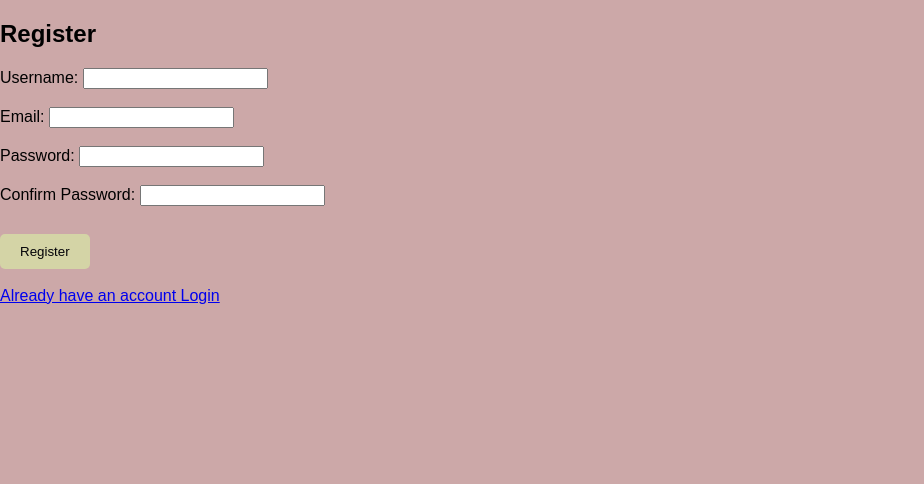
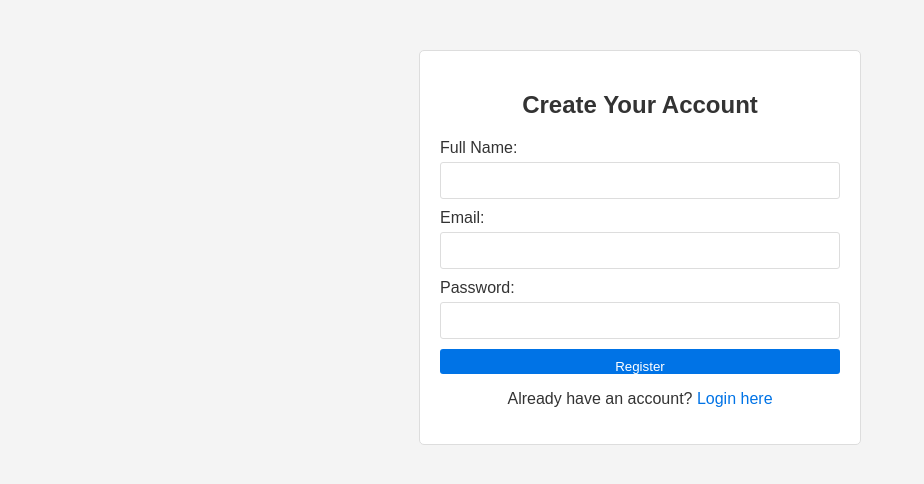
Before and after one commit to Briankosgei/alxalx-low_level_programming, a PHP site: page /register.html in a window 1280 px wide. Shown: the top 484 px of the page, without its empty margins (0-924 px from the left). Run offline with PHP 8.4, Linux system fonts and the light colour scheme.

Commit message:
Add files via upload

```diff
--- a/register.html
+++ b/register.html
@@ -2,30 +2,27 @@
 <html lang="en">
 <head>
     <meta charset="UTF-8">
+    <meta http-equiv="X-UA-Compatible" content="IE=edge">
     <meta name="viewport" content="width=device-width, initial-scale=1.0">
-    <title>Register</title>
-    <link rel="stylesheet" href="style.css">
+    <title>Register - Utumishi Schools Cultural Event</title>
+    <link rel="stylesheet" href="styles.css">
 </head>
-<body class="box">
-     <!-- Registration Form -->
-     <div class="hed">
-        <h2>Register</h2>
-        <form action="/register" method="post">
-            <label for="register-username" class="out">Username:</label>
-            <input type="text" id="register-username" name="username" required>
-            <br><br>
-            <label for="register-email" class="out">Email:</label>
-            <input type="email" id="register-email" name="email" required>
-            <br><br>
-            <label for="register-password" class="out">Password:</label>
-            <input type="password" id="register-password" name="password" required>
-            <br><br>
-            <label for="register-confirm-password" class="out">Confirm Password:</label>
-            <input type="password" id="register-confirm-password" name="confirm-password" required>
-            <br><br>
-            <button type="register" class="input">Register</button><br><br>
-            <a href="/login.html">Already have an account Login</a>
+<body>
+    <div class="form-container">
+        <h2>Create Your Account</h2>
+        <form action="index.html" method="POST">
+            <label for="name">Full Name:</label>
+            <input type="text" id="name" name="name" required>
+
+            <label for="email">Email:</label>
+            <input type="email" id="email" name="email" required>
+
+            <label for="password">Password:</label>
+            <input type="password" id="password" name="password" required>
+
+            <button type="submit">Register</button>
         </form>
+        <p>Already have an account? <a href="login.html">Login here</a></p>
     </div>
 </body>
 </html>
--- a/styles.css
+++ b/styles.css
@@ -1,75 +1,123 @@
 body {
-    font-family: 'Arial', sans-serif;
+    font-family: Arial, sans-serif;
+    margin: 0;
+    padding: 0;
     background-color: #f4f4f4;
+    color: #333;
+}
+
+header {
+    background-color: #0073e6;
+    padding: 20px;
+    text-align: center;
+    color: white;
+    font-style: italic;
+    border: 4px solid;
+    border-radius: 4px;
+}
+
+header nav ul {
+    list-style: none;
+    padding: 0;
+}
+
+header nav ul li {
+    display: inline;
+    margin: 0 10px;
+}
+
+header nav ul li a {
+    color: white;
+    text-decoration: none;
+    font-weight: bold;
+}
+
+main {
     padding: 20px;
 }
 
-.container {
-    background-color: #fff;
-    padding: 20px;
-    border-radius: 8px;
-    box-shadow: 0 0 10px rgba(0, 0, 0, 0.1);
-    max-width: 600px;
-    margin: 0 auto;
-    border: 1px solid burlywood;
+.event {
+    display: flex;
+    margin-bottom: 20px;
+    background: white;
+    border: 1px solid #ddd;
+    border-radius: 5px;
 }
 
-h1, h2, h3 {
+.event img {
+    width: 40%;
+    object-fit: cover;
+}
+
+.event-info {
+    padding: 20px;
+    width: 60%;
+}
+
+.event-info h2 {
+    color: #0073e6;
+}
+
+footer {
+    background-color: #333;
+    color: white;
+    text-align: center;
+    padding: 10px 0;
+}
+
+.form-container {
+    max-width: 400px;
+    margin: 50px auto;
+    background: white;
+    padding: 20px;
+    border: 1px solid #ddd;
+    border-radius: 5px;
+}
+
+.form-container h2 {
+    margin-bottom: 20px;
     text-align: center;
 }
 
-.menu {
+.form-container form {
     display: flex;
     flex-direction: column;
-    gap: 30px;
 }
 
-.menu-item {
-    background-color: #eaeaea;
-    padding: 10px;
-    border-radius: 5px;
+.form-container label {
+    margin-bottom: 5px;
 }
 
-.menu-item h3, .menu-item p {
-    margin: 5px 0;
+.form-container input {
+    padding: 10px;
+    margin-bottom: 10px;
+    border: 1px solid #ddd;
+    border-radius: 3px;
 }
 
-button {
-    background-color: #007bff;
+.form-container button {
+    padding: 10px;
+    background-color: #0073e6;
     color: white;
     border: none;
-    padding: 10px;
-    border-radius: 5px;
+    border-radius: 3px;
     cursor: pointer;
 }
 
-button:active {
-    background-color: #0056b3;
+.form-container p {
+    text-align: center;
 }
 
-#order-list {
-    background-color: #f1e8e8;
-    padding: 10px;
-    border-radius: 5px;
+.form-container a {
+    color: #0073e6;
+    text-decoration: none;
 }
 
-.payment-methods {
-    display: flex;
-    gap: 20px;
-    justify-content: center;
+button{
+    background-color: #0073e6;
+    border: none;
+    color: white;
+    border-radius: 10px;
+    height: 25px;
+    cursor: pointer;
 }
-
-.payment-methods button {
-    background-color: #28a745;
-    color: white;
-}
-
-.payment-methods button:active {
-    background-color: #218838;
-}
-
-.img{
-    width: 200px;
-    height: 100px;
-    border-radius: 10px;
-}
```
Also changed, not shown: index.html (+37 -63 lines), login.html (+14 -18 lines).
